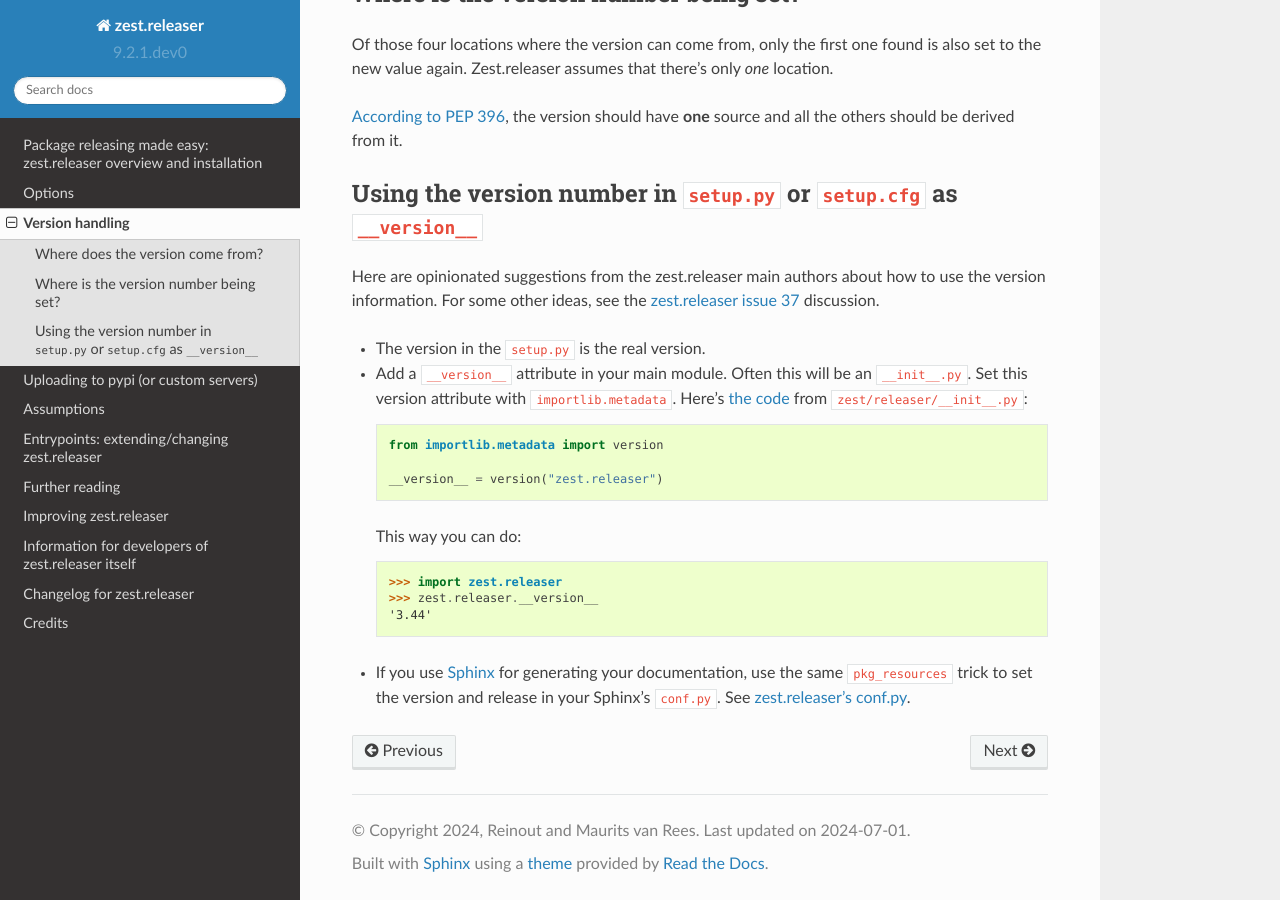
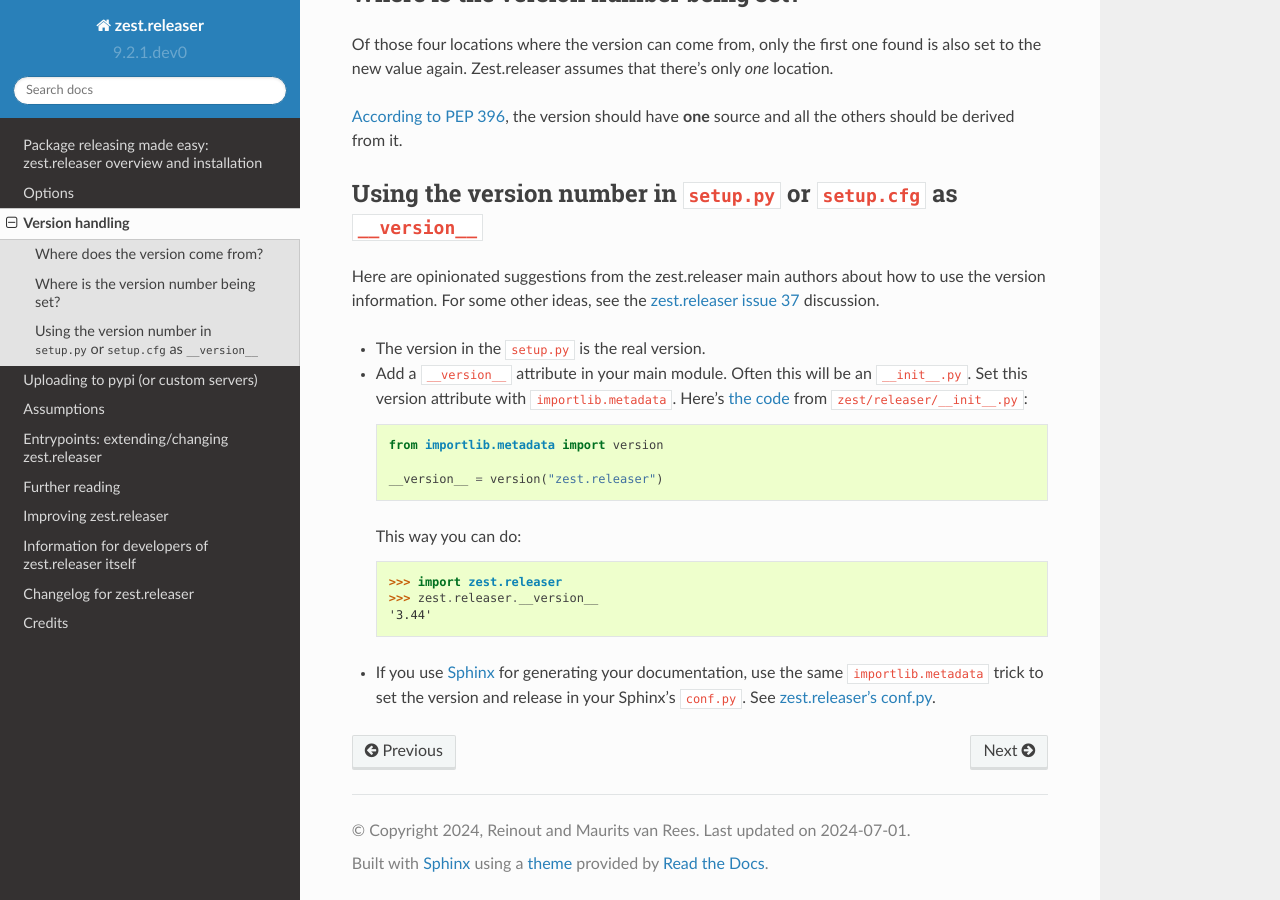
Before and after one commit to zestsoftware/zest.releaser, a Sphinx documentation site: the page built from doc/source/versions.rst, in a window 1280 px wide and 900 px high, scrolled down 1404 px. Built offline with Sphinx 7.4.7 and the Read the Docs theme 2.0.0, drawn with Linux system fonts in a browser that asks for light colours.

Commit message:
chore(docs): no more pkg_resources
The snippet above the fix uses `importlib.metadata` rather than `pkg_resources`.

```diff
--- a/doc/source/versions.rst
+++ b/doc/source/versions.rst
@@ -98,6 +98,6 @@
       '3.44'
 
 - If you use `Sphinx <http://sphinx.pocoo.org/>`_ for generating your
-  documentation, use the same ``pkg_resources`` trick to set the version and
+  documentation, use the same ``importlib.metadata`` trick to set the version and
   release in your Sphinx's ``conf.py``. See `zest.releaser's conf.py
   <https://github.com/zestsoftware/zest.releaser/blob/master/doc/source/conf.py>`_.
```
